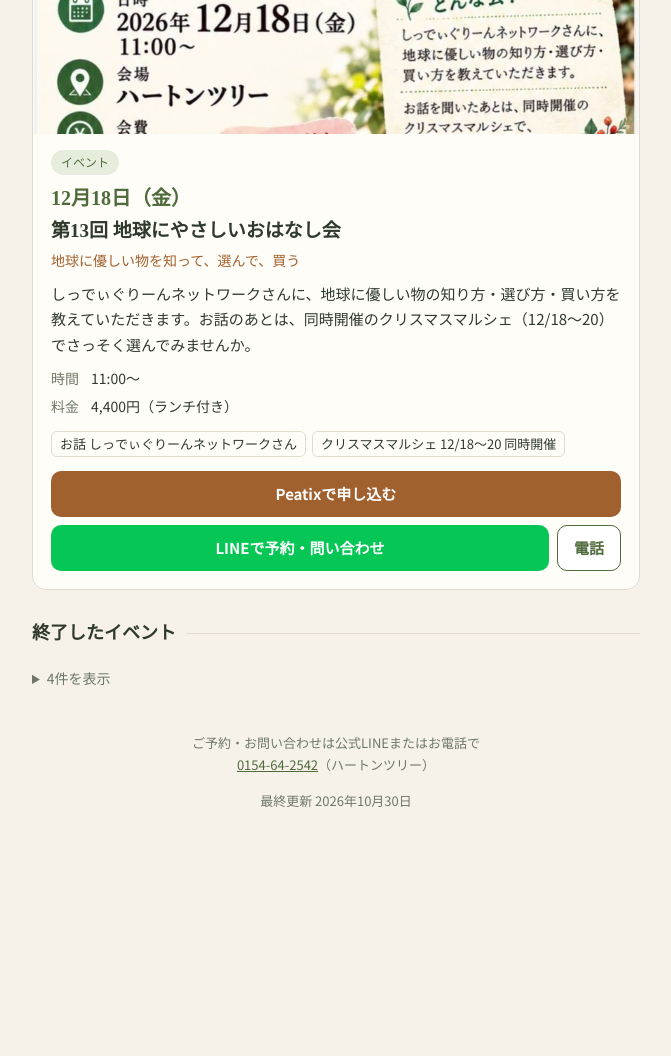
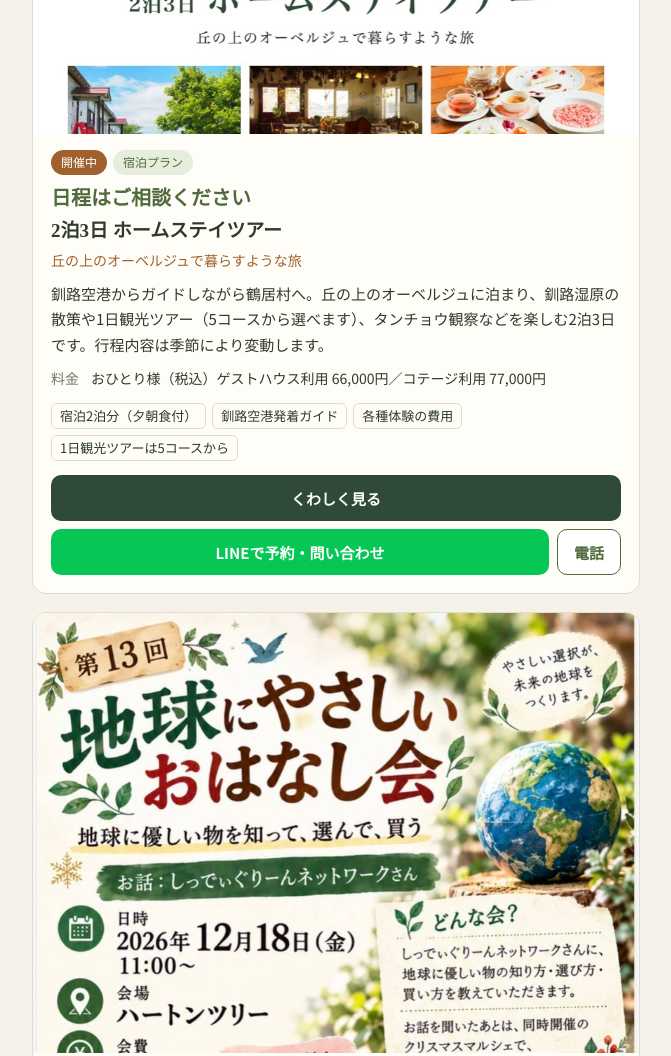
Before and after one commit to Daichi-1222/heartntree-events, a plain HTML site: page index.html in a window 1280 px wide. Shown: the part 2440-3496 px from the top of the page, without its empty margins (304-975 px from the left). Before the commit the page ends 3313 px from the top, so only its background shows below. Drawn offline with Linux system fonts and the light colour scheme.

Commit message:
2泊3日ホームステイツアー（通常プラン）を一覧に追加、くわしく見るボタンで詳細ページへ
Co-Authored-By: Claude Fable 5.2 <noreply@anthropic.com>

```diff
--- a/events.json
+++ b/events.json
@@ -1,5 +1,5 @@
 {
-  "updated": "2026-10-30",
+  "updated": "2026-11-19",
   "events": [
     {
       "id": "2026-10-31-kimono-mexico",
@@ -154,6 +154,31 @@
       ],
       "image": "images/2026-06-20-homestay-tour.jpg",
       "source": "チラシ作成/04_output/2026/06/ハートンツリー27周年ガーデンパーティー宿泊_チラシ画像.png"
+    },
+    {
+      "id": "2026-11-19-homestay-plan",
+      "category": "宿泊プラン",
+      "title": "2泊3日 ホームステイツアー",
+      "short_title": "2泊3日\nホームステイツアー",
+      "catch": "丘の上のオーベルジュで暮らすような旅",
+      "start": "2026-11-19",
+      "end": "2027-12-31",
+      "date_label": "日程はご相談ください",
+      "time": "",
+      "price": "おひとり様（税込）ゲストハウス利用 66,000円／コテージ利用 77,000円",
+      "capacity": "",
+      "summary": "釧路空港からガイドしながら鶴居村へ。丘の上のオーベルジュに泊まり、釧路湿原の散策や1日観光ツアー（5コースから選べます）、タンチョウ観察などを楽しむ2泊3日です。行程内容は季節により変動します。",
+      "highlights": [
+        "宿泊2泊分（夕朝食付）",
+        "釧路空港発着ガイド",
+        "各種体験の費用",
+        "1日観光ツアーは5コースから"
+      ],
+      "image": "images/2026-11-19-homestay-plan.jpg",
+      "page_url": "homestay/",
+      "page_color": "#2f4a36",
+      "line_text": "2泊3日\nホームステイツアー🏡\n丘の上のオーベルジュで\n暮らすような旅\n\n【料金】税込・おひとり様\nゲストハウス利用\n66,000円\nコテージ利用\n77,000円\n\n【含まれるもの】\n宿泊2泊（夕朝食付）\n釧路空港発着ガイド\n各種体験の費用\n\n【1日目】\n空港からガイドしながら\n鶴居村へ\n丘の上散策・温泉\n夕食はレストランで\n\n【2日目】\n釧路湿原の木道散策\n1日観光ツアー\n（5コースから選べます）\n夕食はジンギスカン\n\n【3日目】\nタンチョウ観察\nビール工場見学など\n午後 釧路空港で解散\n\n行程は季節で変わります\n\nお申込みは\nお電話かこのトークで😊",
+      "source": "Downloads/20251013-一般向けホームステイプランチラシ裏面.docx（2026-11-19 反映）"
     }
   ]
 }
--- a/index.html
+++ b/index.html
@@ -75,6 +75,7 @@
   .btn.tel { background: #fff; color: var(--green); border: 1px solid var(--green); }
   .btn.peatix { background: var(--accent); color: #fff; margin-bottom: 8px; }
   .past .card .btn.peatix { display: none; }
+  .btn.page { background: #5a3d8f; color: #fff; margin-bottom: 8px; }
 
   .past .card { opacity: .78; }
   .past .card .actions { display: none; }
@@ -145,13 +146,14 @@
         ${ev.image ? `<img src="${esc(ev.image)}" alt="${esc(ev.title)}のチラシ" loading="lazy">` : ""}
         <div class="body">
           <div class="tags">${label}<span class="tag">${esc(ev.category || "イベント")}</span></div>
-          <div class="date">${formatDate(ev.start, end)}</div>
+          <div class="date">${ev.date_label ? esc(ev.date_label) : formatDate(ev.start, end)}</div>
           <h3>${esc(ev.title)}</h3>
           ${ev.catch ? `<p class="catch">${esc(ev.catch)}</p>` : ""}
           ${ev.summary ? `<p class="summary">${esc(ev.summary)}</p>` : ""}
           ${rows ? `<dl>${rows}</dl>` : ""}
           ${highlights ? `<ul class="highlights">${highlights}</ul>` : ""}
           ${ev.peatix_url ? `<a class="btn peatix" href="${esc(ev.peatix_url)}" target="_blank" rel="noopener">Peatixで申し込む</a>` : ""}
+          ${ev.page_url ? `<a class="btn page"${ev.page_color ? ` style="background:${esc(ev.page_color)}"` : ""} href="${esc(ev.page_url)}">くわしく見る</a>` : ""}
           <div class="actions">
             <a class="btn line" href="${LINE_URL}">LINEで予約・問い合わせ</a>
             <a class="btn tel" href="tel:${TEL}">電話</a>
```
Also changed, not shown: images/2026-11-19-homestay-plan.jpg (added).
